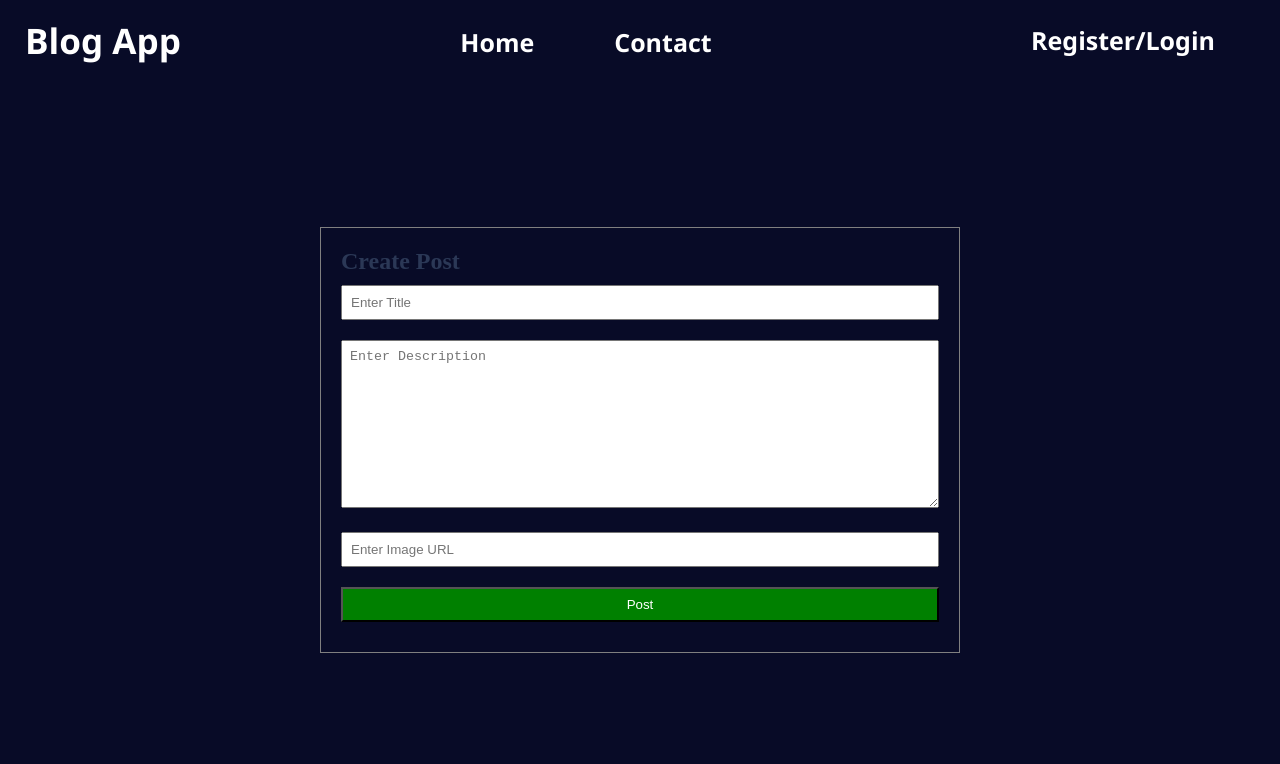
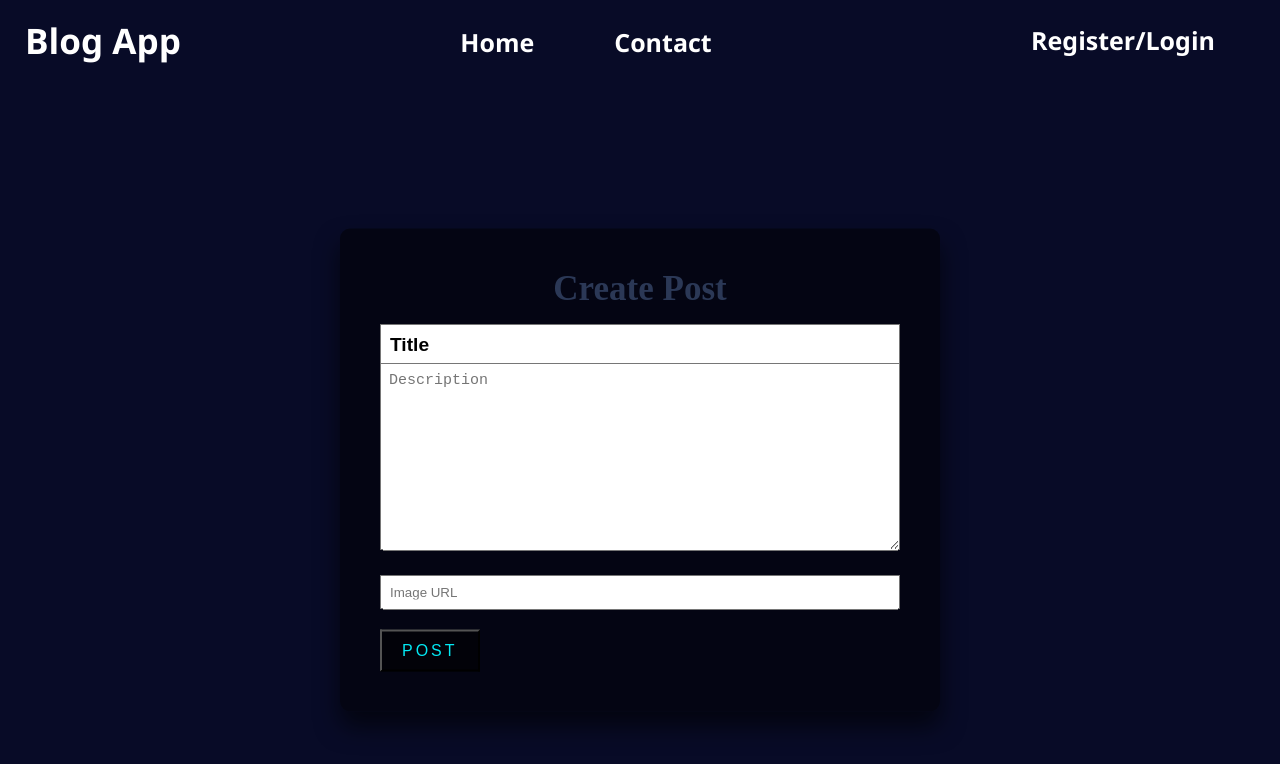
Before and after one commit to Aratrik-02/MERN_Blog, a React (Vite) app in the folder client/: page /create in a window 1280 px wide. Shown: the top 764 px of the page. Built offline with nearby package versions, Linux system fonts and the light colour scheme; no server answers.

Commit message:
CreatePost style

```diff
--- a/client/src/assets/style.css
+++ b/client/src/assets/style.css
@@ -1,3 +1,7 @@
+html{
+    height: 100%;
+}
+
 * {
     padding: 0px;
     margin: 0px;
@@ -8,6 +12,13 @@
 body{
     background-color: #080b27;
 }
+
+.post_container h2 {
+    font-size: 35px;
+    padding: 0;
+    text-align: center;
+    margin-bottom: 15px;
+  }
 
 /*----------------------------navbar-------------------------------------*/
 
@@ -50,7 +61,7 @@ body{
     font-size: 20px;
 }
 
-/*-----------------------------------------------------------------*/
+/*----------------------------Register/Login-------------------------------------*/
 
 .signup_container, .post_container {
     display: flex;
@@ -77,13 +88,6 @@ body{
     display: flex;
     justify-content: space-around;
 }
-
-.signup_form h2 {
-    font-size: 35px;
-    padding: 0;
-    /* color: #fff; */
-    text-align: center;
-  }
 
   .signup_form .user-box {
     position: relative;
@@ -131,8 +135,9 @@ body{
     text-transform: uppercase;
     overflow: hidden;
     transition: .5s;
-    margin-top: 40px;
-    letter-spacing: 4px
+    margin-top: 20px;
+    letter-spacing: 3px;
+    cursor: pointer;
   }
 
   .signup_form button:hover {
@@ -146,12 +151,7 @@ body{
                 0 0 25px rgba(3, 233, 244, 0.5);
   }
 
-/*-----------------------------------------------------------------*/
-
-.signup_btn {
-    margin-top: 8px;
-    cursor: pointer;
-}
+/*---------------------------Loader--------------------------------------*/
 
 .loader {
     display: flex;
@@ -171,27 +171,77 @@ body{
     color: white;
   }
 
-.post_form {
-    width: 50%;
-    border: 1px solid gray;
-    padding: 20px;
+/*--------------------------Create Post---------------------------------------*/
+
+.create_post {
+    position: absolute;
+    top: 50%;
+    left: 50%;
+    width: 600px;
+    margin: 70px auto;
+    padding: 40px;
+    transform: translate(-50%, -50%);
+    background: rgba(0,0,0,.5);
+    box-sizing: border-box;
+    box-shadow: 0 15px 25px rgba(0,0,0,.6);
+    border-radius: 10px;
 }
 
-.post_form input, .post_form textarea, .post_form button {
+.create_post input, .create_post textarea {
     width: 100%;
-    margin: 10px 0px;
     padding: 8px;
 }
 
-.post_form .file {
-    border: 1px solid gray;
+.create_post input, .create_post textarea:focus {
+    outline: none;
 }
 
-.post_form button {
+#title{
+    font-size: larger;
+    font-weight: bold;
+    margin-bottom: -3px;
+}
+
+#desc{
+    font-size: 15px;
+}
+
+#title::placeholder{
+    color: #000;
+}
+
+#link{
+    margin-top: 20px;
+}
+
+.create_post button {
+    position: relative;
+    display: inline-block;
+    padding: 10px 20px;
+    color: #03e9f4;
+    background: rgba(0,0,0,.5);
+    font-size: 16px;
+    text-decoration: none;
+    text-transform: uppercase;
+    overflow: hidden;
+    transition: .5s;
+    margin-top: 20px;
+    letter-spacing: 3px;
     cursor: pointer;
-    background-color: green;
-    color: white;
-}
+  }
+
+  .create_post button:hover {
+    background: #03e9f4;
+    color: #000;
+    font-weight: bold;
+    border-radius: 5px;
+    box-shadow: 0 0 5px rgba(3, 233, 244, 0.5),
+                0 0 10px rgba(3, 233, 244, 0.5),
+                0 0 15px rgba(3, 233, 244, 0.5),
+                0 0 25px rgba(3, 233, 244, 0.5);
+  }
+
+/*--------------------------Home Page---------------------------------------*/
 
 .posts_container {
     display: flex;
--- a/client/src/components/CreatePost.jsx
+++ b/client/src/components/CreatePost.jsx
@@ -41,12 +41,13 @@ function CreatePost({ token }) {
 
   return (
     <div className="post_container">
-      <div className="post_form">
+      <div className="create_post">
         <form onSubmit={handleSubmit}>
           <h2>Create Post</h2>
           <input
             type="text"
-            placeholder="Enter Title"
+            placeholder="Title"
+            id="title"
             onChange={(e) => setTitle(e.target.value)}
             required
           />
@@ -56,16 +57,17 @@ function CreatePost({ token }) {
             id="desc"
             cols="30"
             rows="10"
-            placeholder="Enter Description"
+            placeholder="Description"
             onChange={(e) => setDescription(e.target.value)}
           ></textarea>
           <input
             required
             type="text"
-            placeholder="Enter Image URL" // Use a text input for image URL
+            placeholder="Image URL"
+            id="link" // Use a text input for image URL
             onChange={(e) => setImageUrl(e.target.value)}
           />
-          {imageUrl && <img src={imageUrl} alt="Post" style={{ width: '100%', marginTop: '10px' }} />} {/* Display the image if the URL is entered */}
+          {imageUrl && <img src={imageUrl} alt="Post" style={{ width: '500px', marginTop: '10px' }} />} {/* Display the image if the URL is entered */}
           <button>Post</button>
         </form>
       </div>
--- a/client/src/components/EditPost.jsx
+++ b/client/src/components/EditPost.jsx
@@ -37,7 +37,7 @@ function EditPost() {
       <div className="post_form">
         <form onSubmit={handleSubmit}>
             <h2>Update Post</h2>
-          <input type="text" placeholder="Enter Title" value={title}
+          <input type="text" placeholder="Title" value={title}
           onChange={e => setTitle(e.target.value)}/>
           <textarea
             name="desc"
@@ -45,13 +45,13 @@ function EditPost() {
             cols="30"
             rows="10"
             value={description}
-            placeholder="Enter Description"
+            placeholder="Description"
             onChange={e => setDescription(e.target.value)}
           ></textarea>
           <input
             required
             type="text"
-            placeholder="Enter Image URL" // Use a text input for image URL
+            placeholder="Image URL" // Use a text input for image URL
             value={image}
             onChange={(e) => setImage(e.target.value)}
           />
--- a/client/src/routes/Login.jsx
+++ b/client/src/routes/Login.jsx
@@ -39,13 +39,13 @@ function Login() {
             <form onSubmit={handleSubmit}>
                 <div className='user-box'>
                     <label htmlFor="email"></label>
-                    <input type="email" placeholder='Email' id="email"
+                    <input type="email" placeholder='Email' id="email" required
                         onChange={e => setEmail(e.target.value)}
                     />
                 </div>
                 <div className='user-box'>
                     <label htmlFor="password"></label>
-                    <input type="password" placeholder='Password' id="password"
+                    <input type="password" placeholder='Password' id="password" required
                     onChange={e => setPassword(e.target.value)}
                     />
                 </div>
--- a/client/src/routes/Register.jsx
+++ b/client/src/routes/Register.jsx
@@ -28,19 +28,19 @@ function Register() {
             <form onSubmit={handleSubmit}>
                 <div className='user-box'>
                     <label htmlFor="name"></label> <br />
-                    <input type="text" placeholder='Username'
+                    <input type="text" placeholder='Username' required
                     onChange={e => setUsername(e.target.value)}
                     />
                 </div>
                 <div className='user-box'>
                     <label htmlFor="email"></label><br />
-                    <input type="email" placeholder='Email'
+                    <input type="email" placeholder='Email' required
                     onChange={e => setEmail(e.target.value)}
                     />
                 </div>
                 <div className='user-box'>
                     <label htmlFor="password"></label><br />
-                    <input type="password" placeholder='Password'
+                    <input type="password" placeholder='Password' required
                     onChange={e => setPassword(e.target.value)}
                     />
                 </div>
```
